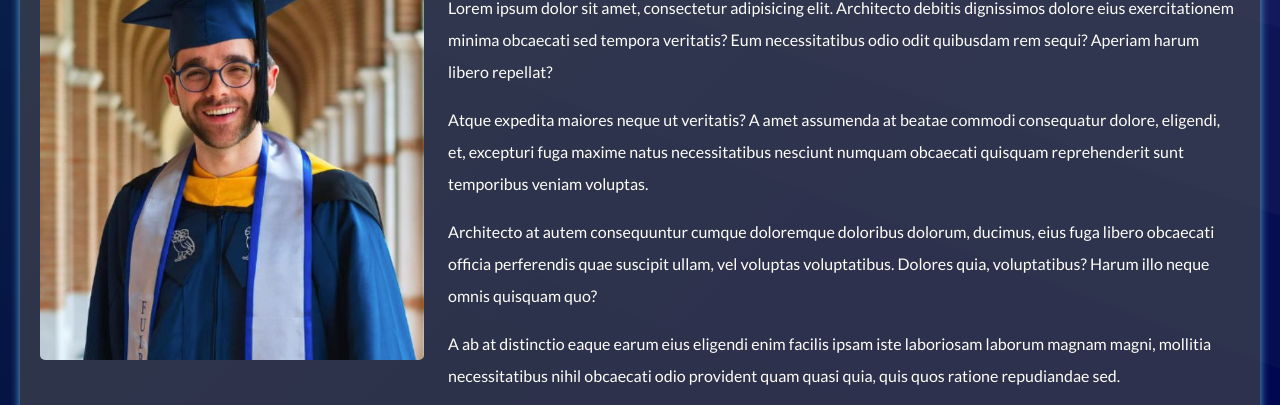
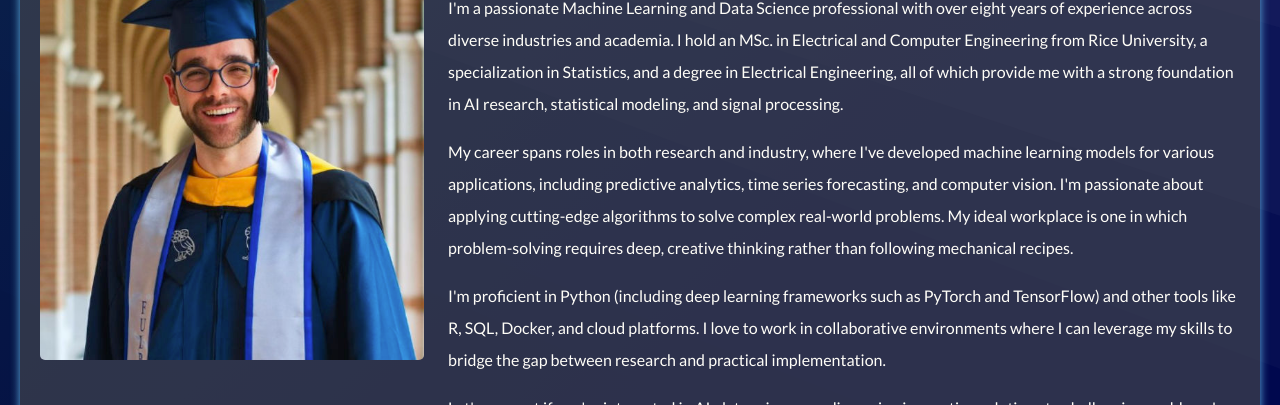
Before and after one commit to Tenceto/msevilla.github.io, a plain HTML site: page index.html in a window 1280 px wide. Shown: the part 182-587 px from the top of the page. Drawn offline with nearby package versions, Linux system fonts and the light colour scheme.

Commit message:
update: Martin - Added "About" Section

```diff
--- a/index.html
+++ b/index.html
@@ -60,17 +60,19 @@
         </div>
         <div class="col-md-8 col-12">
             <h2>About me</h2>
-            <p>Lorem ipsum dolor sit amet, consectetur adipisicing elit. Architecto debitis dignissimos dolore eius
-                exercitationem minima obcaecati sed tempora veritatis? Eum necessitatibus odio odit quibusdam rem sequi? Aperiam
-                harum libero repellat?</p>
-            <p>Atque expedita maiores neque ut veritatis? A amet assumenda at beatae commodi consequatur dolore, eligendi, et,
-                excepturi fuga maxime natus necessitatibus nesciunt numquam obcaecati quisquam reprehenderit sunt temporibus
-                veniam voluptas.</p>
-            <p>Architecto at autem consequuntur cumque doloremque doloribus dolorum, ducimus, eius fuga libero obcaecati
-                officia perferendis quae suscipit ullam, vel voluptas voluptatibus. Dolores quia, voluptatibus? Harum illo neque
-                omnis quisquam quo?</p>
-            <p>A ab at distinctio eaque earum eius eligendi enim facilis ipsam iste laboriosam laborum magnam magni, mollitia
-                necessitatibus nihil obcaecati odio provident quam quasi quia, quis quos ratione repudiandae sed.</p>
+            <p>I'm a passionate Machine Learning and Data Science professional with over eight years of experience across
+                 diverse industries and academia. I hold an MSc. in Electrical and Computer Engineering from Rice University,
+                 a specialization in Statistics, and a degree in Electrical Engineering, all of which provide me with a
+                 strong foundation in AI research, statistical modeling, and signal processing.</p>
+            <p>My career spans roles in both research and industry, where I've developed machine learning models for
+                various applications, including predictive analytics, time series forecasting, and computer vision. I'm
+                passionate about applying cutting-edge algorithms to solve complex real-world problems. My ideal workplace
+                is one in which problem-solving requires deep, creative thinking rather than following mechanical recipes.</p>
+            <p>I'm proficient in Python (including deep learning frameworks such as PyTorch and TensorFlow) and other
+                tools like R, SQL, Docker, and cloud platforms. I love to work in collaborative environments where I can
+                leverage my skills to bridge the gap between research and practical implementation.</p>
+            <p>Let's connect if you're interested in AI, data science, or discussing innovative solutions to challenging
+                problems!</p>
             <div class="qr-codes row p-3">
                 <div class="col-md-3 col-12 text-center ">
                     <a href="https://wa.me/5491133343879/"  target="_blank" aria-label="Link to Whatsapp">
```
